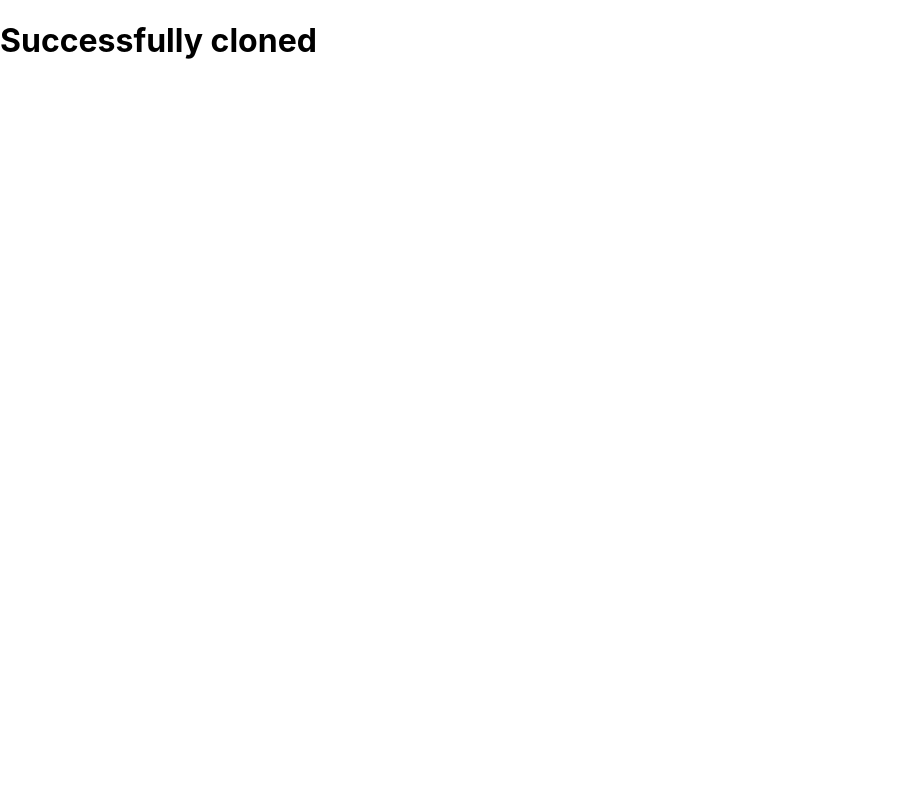
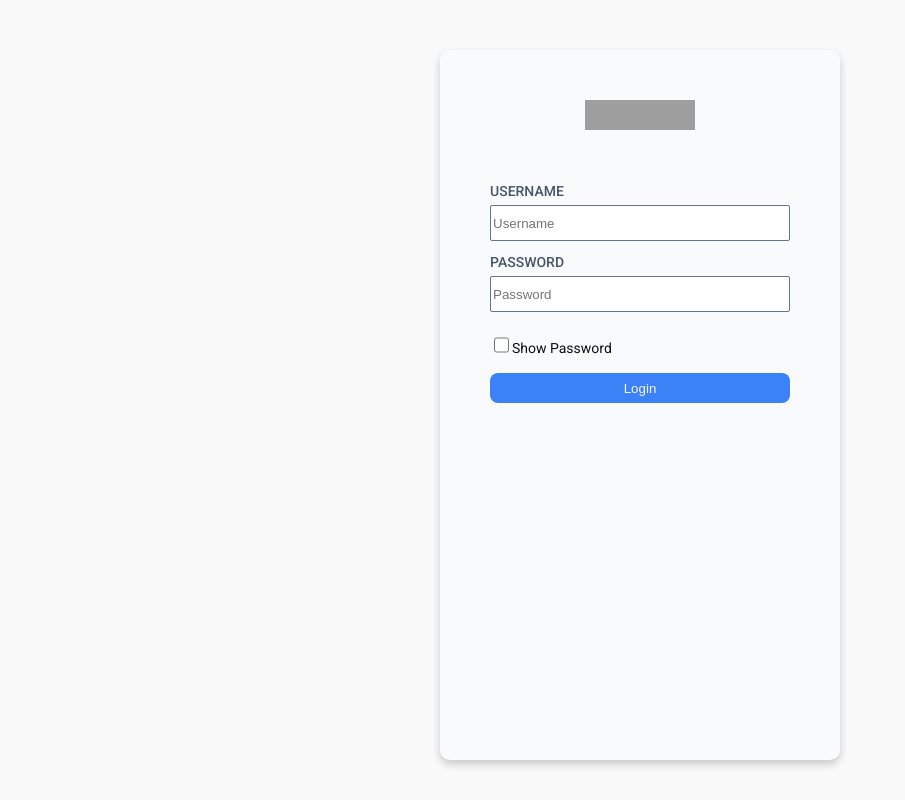
Before and after one commit to Shiva1729c/shiva-cs-nxt-watch-application, a React (Create React App) app: page / in a window 1280 px wide. Shown: the whole page, without its empty margins (0-905 px from the left). Built offline with nearby package versions, Linux system fonts and the light colour scheme; grey boxes are pictures that could not be loaded; a web font is replaced by a local one.

Commit message:
login changes

```diff
--- a/src/App.css
+++ b/src/App.css
@@ -10,3 +10,17 @@ body {
   -webkit-font-smoothing: antialiased;
   -moz-osx-font-smoothing: grayscale;
 }
+
+.app-container {
+  display: flex;
+  justify-content: center;
+  min-height: 100vh;
+  background-color: #f9f9f9;
+}
+
+.responsive-container {
+  width: 90%;
+  display: flex;
+  justify-content: center;
+  /* border: 1px solid red; */
+}
--- a/src/App.js
+++ b/src/App.js
@@ -1,7 +1,13 @@
 import './App.css'
-import Login from './components/Login'
+import LoginForm from './components/LoginForm'
 
 // Replace your code here
-const App = () => <Login />
+const App = () => (
+  <div className="app-container">
+    <div className="responsive-container">
+      <LoginForm />
+    </div>
+  </div>
+)
 
 export default App
--- a/src/components/Login/index.js
+++ /dev/null
@@ -1,3 +0,0 @@
-const Login = () => <h1>Successfully cloned</h1>
-
-export default Login
--- /dev/null
+++ b/src/components/LoginForm/index.js
@@ -0,0 +1,54 @@
+import {Component} from 'react'
+import {
+  LoginContainer,
+  ImageElement,
+  FormContainer,
+  LabelElement,
+  InputElement,
+  ButtonElement,
+  CheckBoxContainer,
+} from './styledComponents'
+
+class LoginForm extends Component {
+  renderUserName = () => (
+    <>
+      <LabelElement htmlFor="username">USERNAME</LabelElement>
+      <br />
+      <InputElement type="text" id="username" placeholder="Username" />
+      <br />
+    </>
+  )
+
+  renderPassword = () => (
+    <>
+      <LabelElement htmlFor="password">PASSWORD</LabelElement>
+      <br />
+      <InputElement type="password" id="password" placeholder="Password" />
+      <CheckBoxContainer>
+        <InputElement type="checkbox" id="myCheckBox" checkbox />
+        <LabelElement htmlFor="myCheckBox" checkbox>
+          Show Password
+        </LabelElement>
+      </CheckBoxContainer>
+    </>
+  )
+
+  render() {
+    return (
+      <LoginContainer>
+        <ImageElement
+          src="https://assets.ccbp.in/frontend/react-js/nxt-watch-logo-light-theme-img.png"
+          alt="website logo"
+        />
+
+        <FormContainer>
+          {this.renderUserName()}
+          {this.renderPassword()}
+          <ButtonElement type="submit">Login</ButtonElement>
+        </FormContainer>
+      </LoginContainer>
+    )
+  }
+}
+
+export default LoginForm
--- /dev/null
+++ b/src/components/LoginForm/styledComponents.js
@@ -0,0 +1,57 @@
+import styled from 'styled-components'
+
+export const LoginContainer = styled.div`
+  background-color: #f8fafc;
+  box-shadow: 0 4px 8px 0 rgba(0, 0, 0, 0.2);
+  width: 300px;
+  display: flex;
+  flex-direction: column;
+  align-items: center;
+  margin-top: 50px;
+  margin-bottom: 40px;
+  border-radius: 10px;
+  padding: 50px;
+  @media screen and (min-width: 768px) {
+    width: 400px;
+  }
+`
+
+export const ImageElement = styled.img`
+  width: 110px;
+  height: 30px;
+  margin-bottom: 50px;
+`
+export const FormContainer = styled.form`
+  width: 100%;
+`
+
+export const LabelElement = styled.label`
+  font-family: 'Roboto';
+  font-weight: ${props => (props.checkbox ? '400' : '500')};
+  color: ${props => (props.checkbox ? ' #0f0f0f' : '#475569')};
+  font-size: 14px;
+`
+
+export const InputElement = styled.input`
+  height: 36px;
+  border: 1px solid #64748b;
+  border-radius: 2px;
+  margin-top: 5px;
+  margin-bottom: 10px;
+  width: ${props => (props.checkbox ? '15px' : '100%')};
+`
+
+export const CheckBoxContainer = styled.div`
+  display: flex;
+  align-items: center;
+`
+export const ButtonElement = styled.button`
+  width: 100%;
+  border-radius: 8px;
+  height: 30px;
+  color: #f4f4f4;
+  background-color: #3b82f6;
+  border: none;
+  outline: none;
+  cursor: pointer;
+`
```
Also changed, not shown: src/components/Login/styledComponents.js (deleted).
